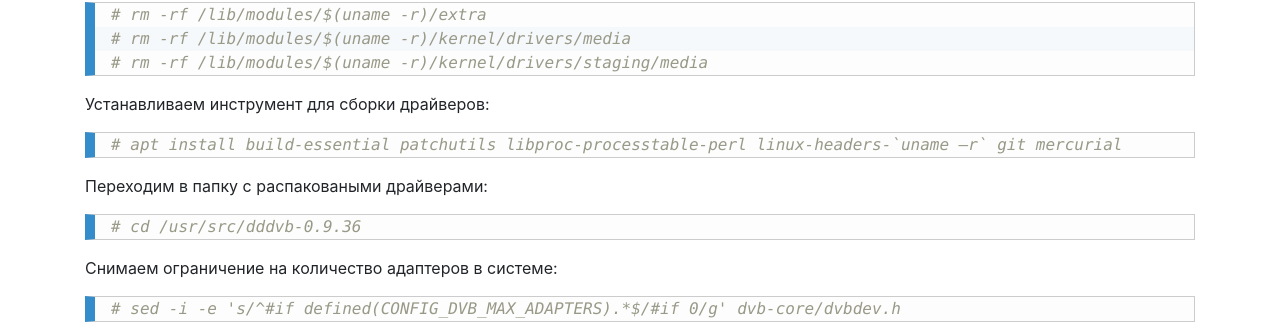
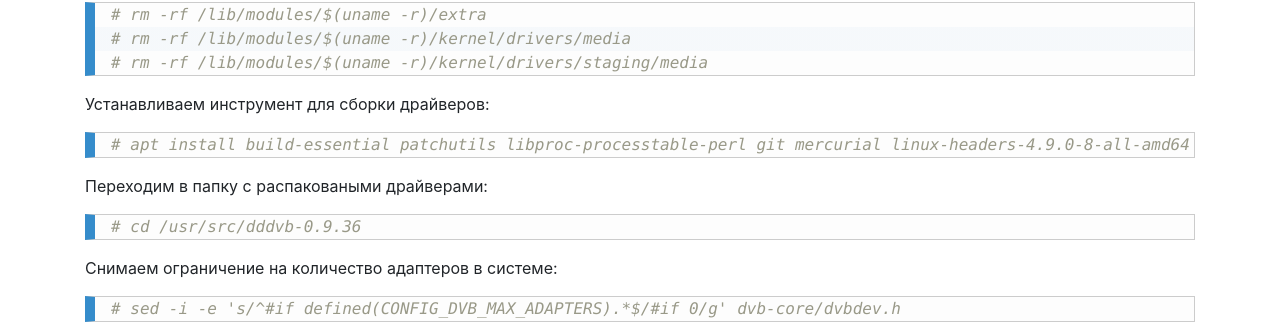
Before and after one commit to ramzes1401ss3/cesbo-www, a Jekyll site: the page built from ru/_posts/2018-11-28-install-on-debian9-x86_64.md, in a window 1280 px wide and 900 px high, scrolled down 444 px. Shown: the part 125-452 px from the top of the window. Built offline with Jekyll 4.4.1, drawn with Linux system fonts in a browser that asks for light colours; our own code applies the rules of GitHub Pages for plain Markdown files.

Commit message:
Update 2018-11-28-install-on-debian9-x86_64.md

````diff
--- a/ru/_posts/2018-11-28-install-on-debian9-x86_64.md
+++ b/ru/_posts/2018-11-28-install-on-debian9-x86_64.md
@@ -21,7 +21,7 @@ _Вводим в терминале следующие команды (из по
 Устанавливаем инструмент для сборки драйверов:
 
 ``` sh
-# apt install build-essential patchutils libproc-processtable-perl linux-headers-`uname –r` git mercurial
+# apt install build-essential patchutils libproc-processtable-perl git mercurial linux-headers-4.9.0-8-all-amd64
 ```
 
 Переходим в папку с распаковаными драйверами:
````
